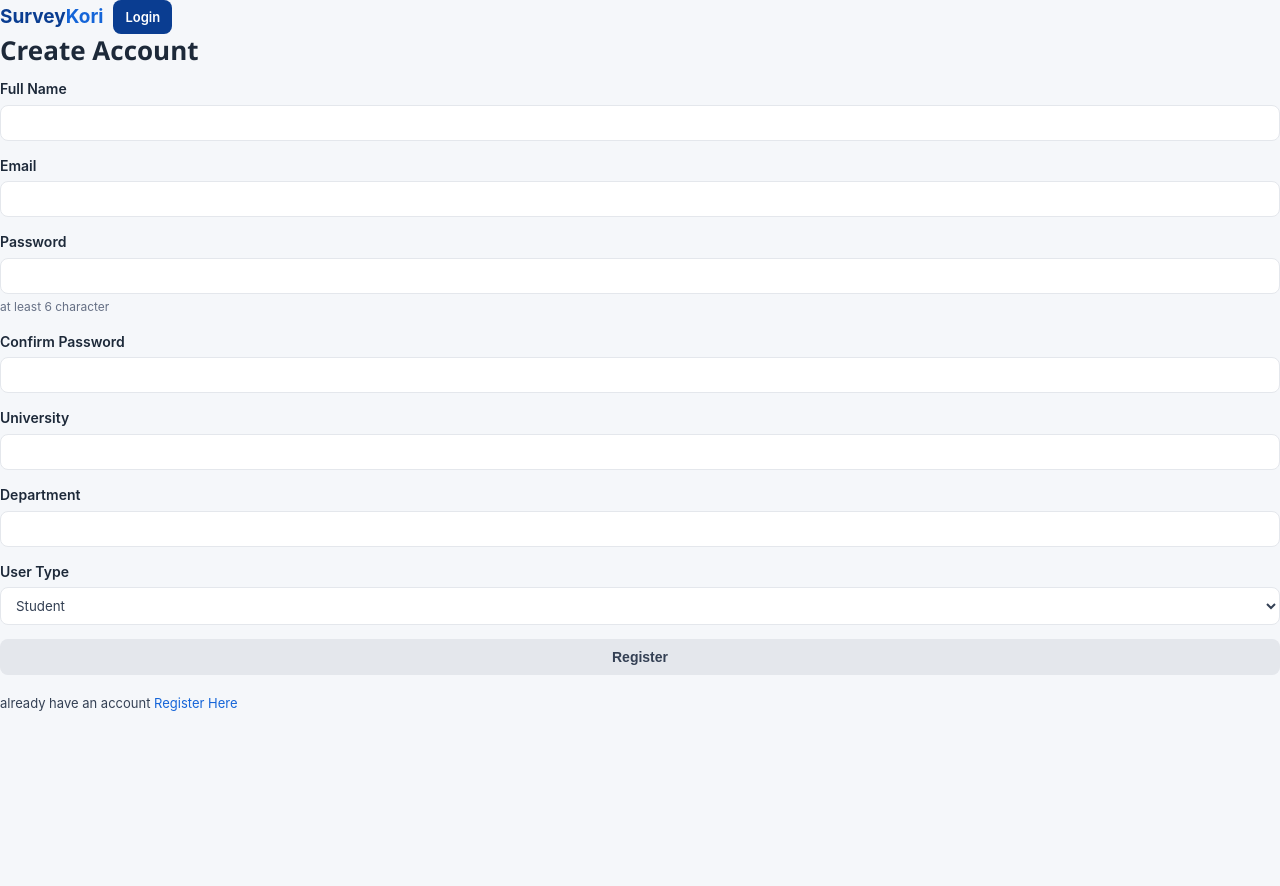
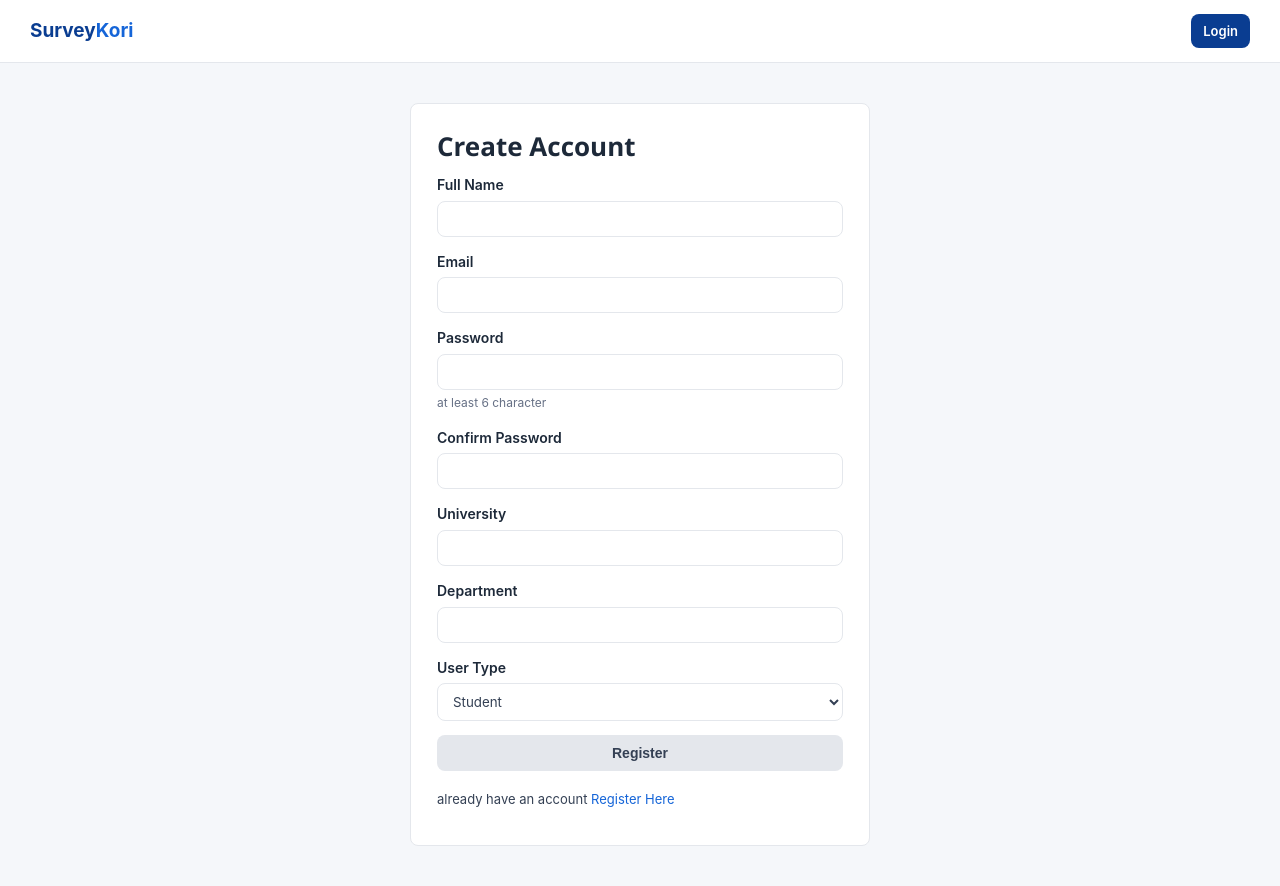
Before and after one commit to rehanthestar/surveykori, a PHP site: page /register.html in a window 1280 px wide. Before the commit the page ends 711 px from the top, so only its background shows below. Run offline with PHP 8.4, Linux system fonts and the light colour scheme.

Commit message:
Some css issues has been solved

```diff
--- a/surveykori-uxui/assets/css/style.css
+++ b/surveykori-uxui/assets/css/style.css
@@ -104,6 +104,16 @@ p{
     font-size: 14px;
 }
 
+.menu-btn {
+    display: none;
+    background: none;
+    border: none;
+    font-size: 20px;
+    cursor: pointer;
+    color: var(--dark);
+
+}
+
 .dot {
     background: var(--danger);
     color: #fff;
@@ -200,6 +210,15 @@ p{
     flex-wrap: wrap;
 }
 
+.auth-box{
+    max-width: 460px;
+    margin: 40px auto;
+    background: var(--white);
+    border: 1px solid var(--border);
+    border-radius: var(--radius);
+    padding: 26px;
+}
+
 .grid-2{
     display: grid;
     grid-template-columns: repeat(2, 1fr);
--- a/surveykori-uxui/index.html
+++ b/surveykori-uxui/index.html
@@ -10,7 +10,7 @@
 
 </head>
 <body>
-    <nav>
+    <nav class="public-nav">
         <a class="brand" href="index.html">Survey<span>Kori</span></a>
         <div class="row">
             <a href="login.html" class="btn  btn-sm btn-outline">Login</a>
--- a/surveykori-uxui/login.html
+++ b/surveykori-uxui/login.html
@@ -11,10 +11,10 @@
 <body>
 <nav class="public-nav">
 
-    <div class="row">
+
         <a class="brand" href="index.html">Survey<span>Kori</span></a>
         <a class="btn btn-primary btn-sm" href="register.html">Register</a>
-    </div>
+
 </nav>
 
 <div class="auth-box">
--- a/surveykori-uxui/register.html
+++ b/surveykori-uxui/register.html
@@ -10,7 +10,7 @@
 </head>
 <body>
 
-    <div class="row">
+    <div class="public-nav">
         <a class="brand" href="index.html">Survey<span>Kori</span></a>
         <a class="btn btn-primary btn-sm" href="login.html">Login </a>
     </div>
```
